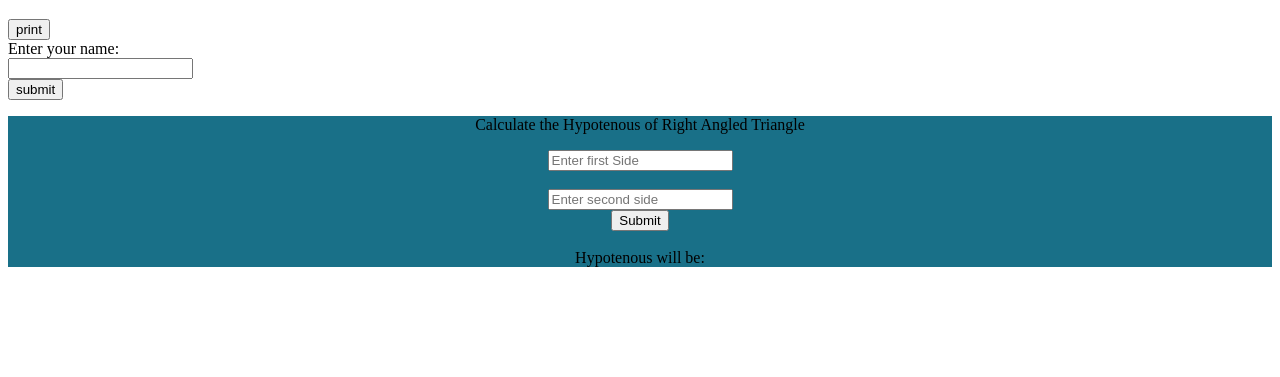
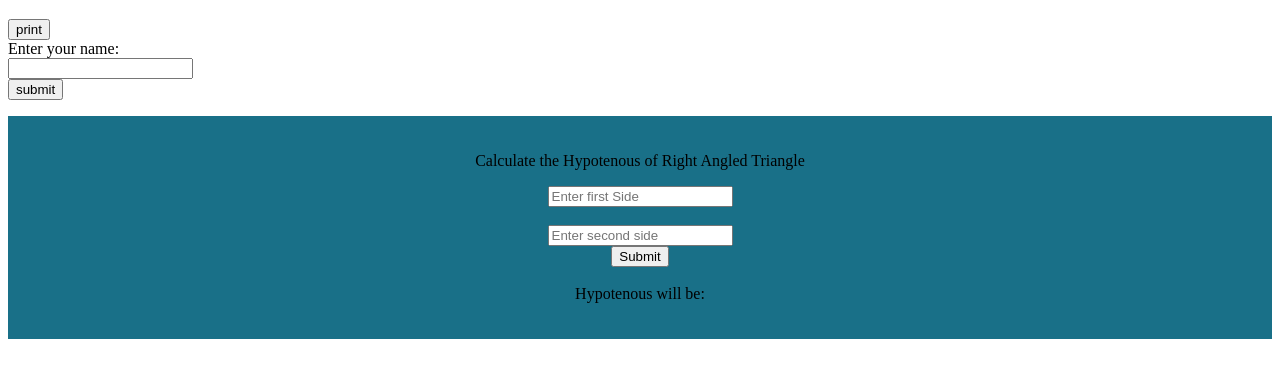
Before and after one commit to FlashShri/js, a plain HTML site: page javascriptEX/index.html in a window 1280 px wide. Shown: the part 61-438 px from the top of the page. Drawn offline with Linux system fonts and the light colour scheme.

Commit message:
adding block

```diff
--- a/javascriptEX/style.css
+++ b/javascriptEX/style.css
@@ -1,7 +1,11 @@
 .contanier {
+    display: block;
+    width: 100%;
  background-color: rgb(25, 112, 136);
  margin: 0 auto;
- text-align: center
+ text-align: center;
+ padding-top: 20px;
+ padding-bottom: 20PX;
 
 
 }
```
